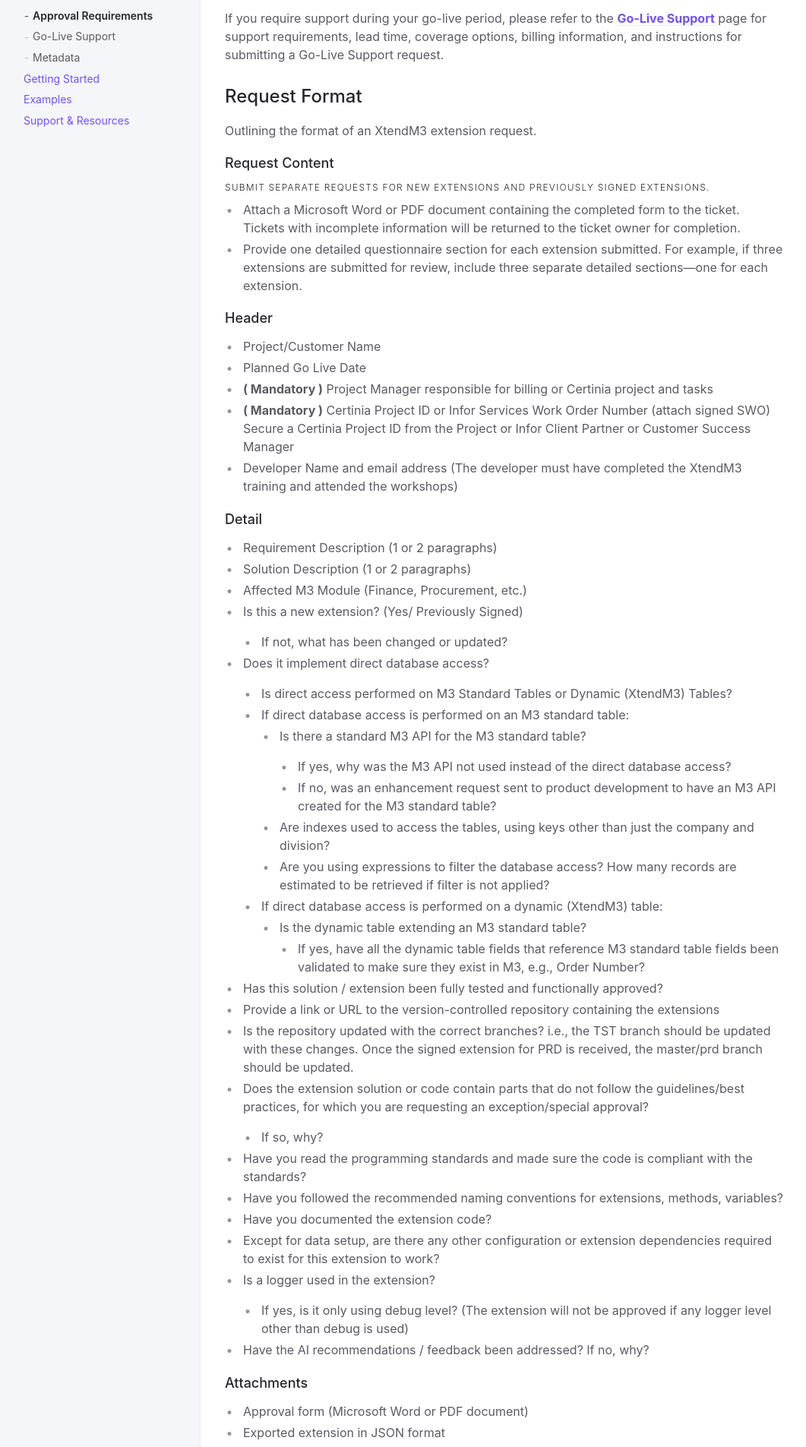
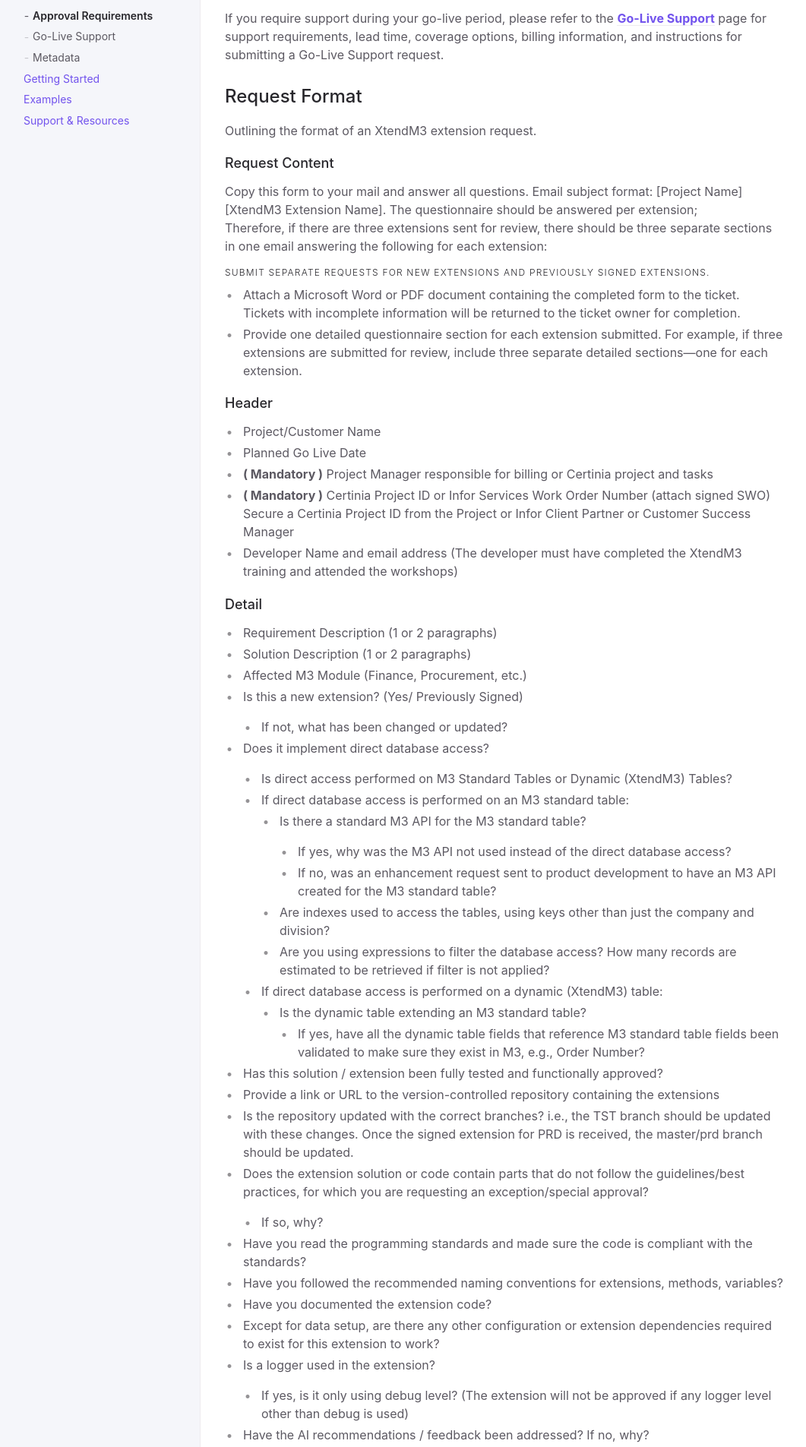
Before and after one commit to infor-cloud/xtendm3, a Jekyll site: the page built from docs/documentation/approval-requirements.md, in a window 1280 px wide. Shown: the part 913-2818 px from the top of the page at 76% size, without its empty margins (108-1169 px from the left). Built offline with Jekyll 4.4.1, drawn with Linux system fonts in a browser that asks for light colours; some of the changed text lies outside the part shown.

Commit message:
Changing request format upon request

```diff
--- a/docs/documentation/approval-requirements.md
+++ b/docs/documentation/approval-requirements.md
@@ -44,6 +44,11 @@ Outlining the format of an XtendM3 extension request.
 
 ### Request Content
 {: .no_toc }
+
+Copy this form to your mail and answer all questions.
+Email subject format: [Project Name] [XtendM3 Extension Name].
+The questionnaire should be answered per extension;
+Therefore, if there are three extensions sent for review, there should be three separate sections in one email answering the following for each extension:
 
 #### Submit separate requests for new extensions and previously signed extensions. ####
 {: .no_toc }
```
